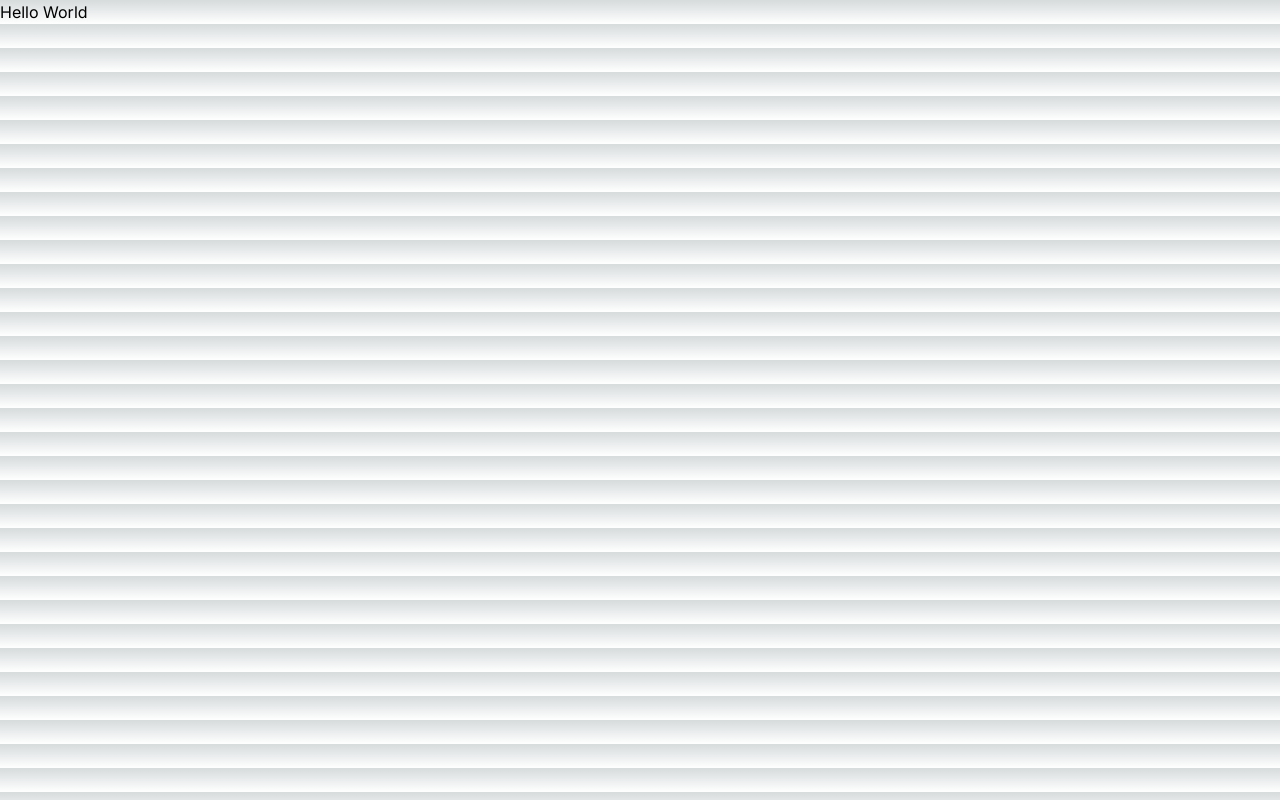
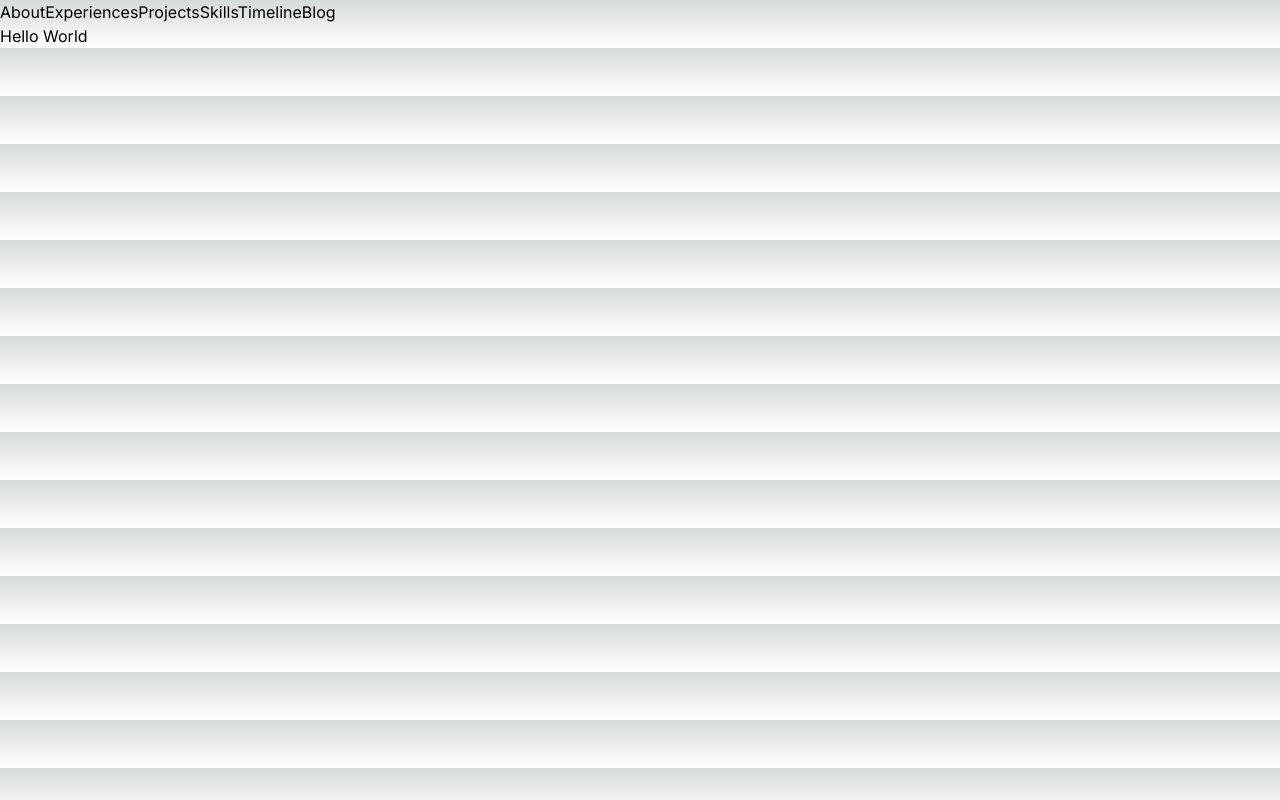
Before and after one commit to rakibul-wdp/portfolio, a Next.js app: page / in a window 1280 px wide. Built offline with nearby package versions, Linux system fonts and the light colour scheme.

Commit message:
create navbar component

```diff
--- a/app/layout.tsx
+++ b/app/layout.tsx
@@ -1,6 +1,7 @@
 import type { Metadata } from "next";
 import { Inter } from "next/font/google";
 import "./globals.css";
+import Navbar from "@/components/Navbar";
 
 const inter = Inter({ subsets: ["latin"] });
 
@@ -16,7 +17,10 @@ export default function RootLayout({
 }) {
   return (
     <html lang="en">
-      <body className={inter.className}>{children}</body>
+      <body className={inter.className}>
+        <Navbar />
+        {children}
+      </body>
     </html>
   );
 }
--- /dev/null
+++ b/components/Navbar.tsx
@@ -0,0 +1,14 @@
+import { navLinks } from "@/constants";
+import Link from "next/link";
+
+const Navbar = () => {
+  return (
+    <nav>
+      {navLinks.map((navLink) => (
+        <Link href={navLink.route}>{navLink.label}</Link>
+      ))}
+    </nav>
+  );
+};
+
+export default Navbar;
```
